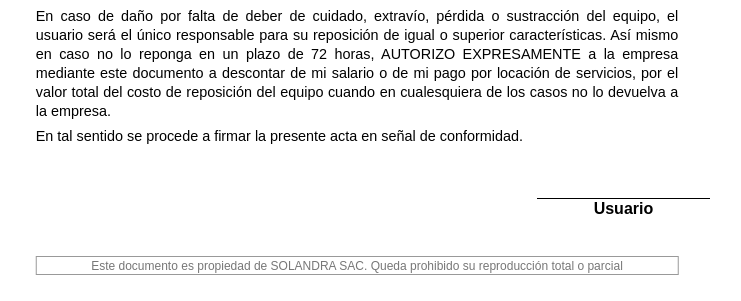
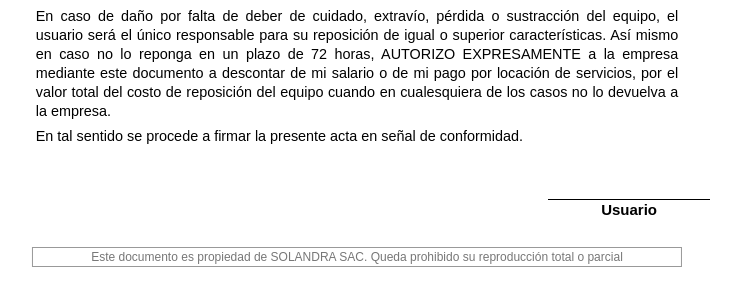
Before and after one commit to milagrosmmms23-bit/sigati_solandra, a PHP site: page /assignments/1/print in a window 1280 px wide. Shown: the part 861-1162 px from the top of the page, without its empty margins (283-1024 px from the left). Run offline with PHP 8.4, Linux system fonts and the light colour scheme; a user stored in the database is signed in; data comes from the database, SQL or seed files in the repository; tables that the repository leaves empty hold one stand-in row (values such as "Sample post").

Commit message:
Afina firma y pie final

```diff
--- a/app/Views/print.php
+++ b/app/Views/print.php
@@ -155,8 +155,8 @@ body{font-family:Arial,DejaVu Sans,sans-serif;color:#000;font-size:14.2px;margin
 .assignment-table tr:first-child td:nth-child(3),.assignment-table tr:first-child td:nth-child(4),.assignment-table tr:nth-child(2) td:nth-child(3){text-align:center}
 .assignment-table .field-label{white-space:nowrap}
 .legal-text{width:170mm;margin:0 auto 1.55mm;font-size:14.4px;line-height:1.32;text-align:justify}
-.signature-line{width:46mm;border-top:1px solid #000;text-align:center;font-weight:bold;margin:0;padding-top:1.5px;font-size:16px;position:absolute;right:9mm;bottom:22mm}
-.quality-footer{width:170mm;border:0.75pt solid #999;text-align:center;color:#777;font-size:12px;padding:1.4px;margin:0;position:absolute;left:50%;transform:translateX(-50%);bottom:7mm}
+.signature-line{width:43mm;border-top:1px solid #000;text-align:center;font-weight:bold;margin:0;padding-top:1px;font-size:15px;position:absolute;right:9mm;bottom:22mm}
+.quality-footer{width:172mm;border:0.75pt solid #999;text-align:center;color:#777;font-size:12px;padding:2px 1.4px;margin:0;position:absolute;left:50%;transform:translateX(-50%);bottom:9mm}
 .return-title{text-align:center;font-weight:bold;font-size:14px;margin:8mm 0 4mm}
 .doc-table{width:100%;border-collapse:collapse;margin:4mm 0}
 .doc-table th,.doc-table td{border:1px solid #555;padding:5px;text-align:left;vertical-align:top}
--- a/app/Views/print_layout.php
+++ b/app/Views/print_layout.php
@@ -64,8 +64,8 @@ body{font-family:Arial,DejaVu Sans,sans-serif;color:#000;font-size:14.2px;margin
 .assignment-table tr:first-child td:nth-child(3),.assignment-table tr:first-child td:nth-child(4),.assignment-table tr:nth-child(2) td:nth-child(3){text-align:center}
 .assignment-table .field-label{white-space:nowrap}
 .legal-text{width:170mm;margin:0 auto 1.55mm;font-size:14.4px;line-height:1.32;text-align:justify}
-.signature-line{width:46mm;border-top:1px solid #000;text-align:center;font-weight:bold;margin:0;padding-top:1.5px;font-size:16px;position:absolute;right:9mm;bottom:22mm}
-.quality-footer{width:170mm;border:0.75pt solid #999;text-align:center;color:#777;font-size:12px;padding:1.4px;margin:0;position:absolute;left:50%;transform:translateX(-50%);bottom:7mm}
+.signature-line{width:43mm;border-top:1px solid #000;text-align:center;font-weight:bold;margin:0;padding-top:1px;font-size:15px;position:absolute;right:9mm;bottom:22mm}
+.quality-footer{width:172mm;border:0.75pt solid #999;text-align:center;color:#777;font-size:12px;padding:2px 1.4px;margin:0;position:absolute;left:50%;transform:translateX(-50%);bottom:9mm}
 .return-title{text-align:center;font-weight:bold;font-size:14px;margin:8mm 0 4mm}
 .doc-table{width:100%;border-collapse:collapse;margin:4mm 0}
 .doc-table th,.doc-table td{border:1px solid #555;padding:5px;text-align:left;vertical-align:top}
```
